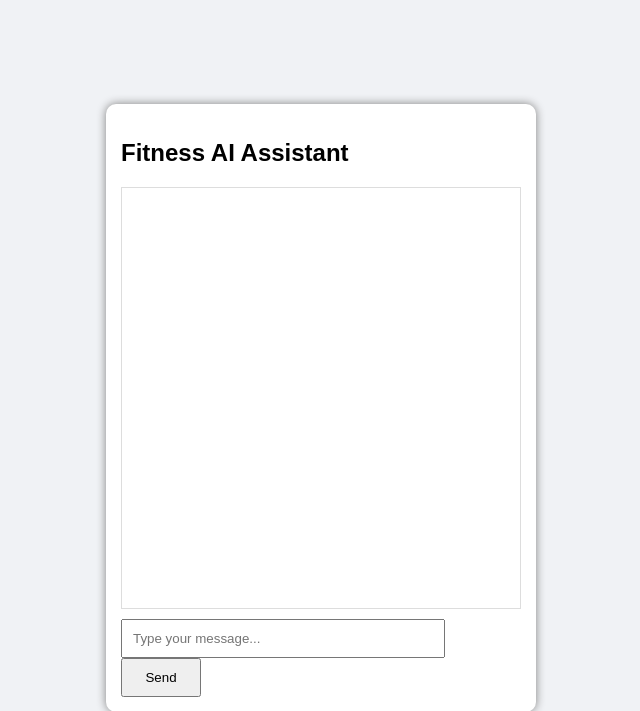
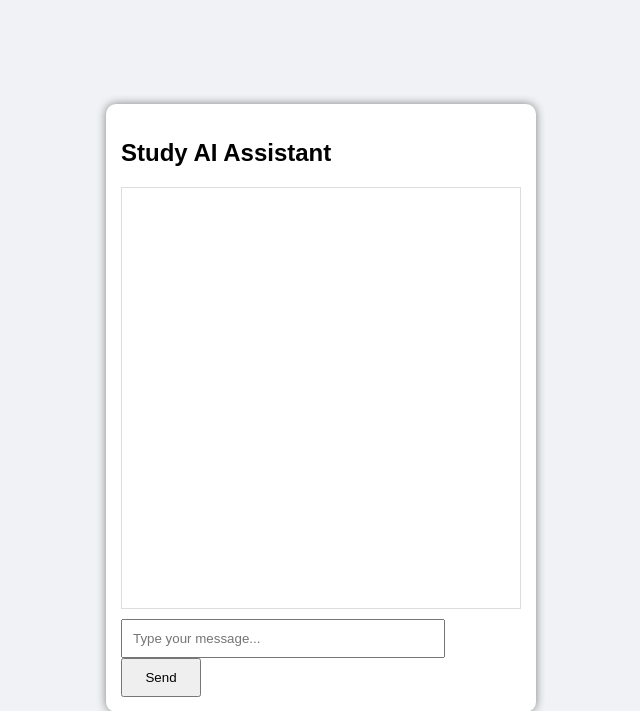
Before and after one commit to Himanshu09072005/Smart-Assistant, a FastAPI app: page / in a window 1280 px wide. Shown: the top 711 px of the page, without its empty margins (319-959 px from the left). Run offline with FastAPI, Linux system fonts and the light colour scheme.

```diff
--- a/templates/index.html
+++ b/templates/index.html
@@ -46,7 +46,7 @@
 
 <div id="container">
 
-<h2>Fitness AI Assistant</h2>
+<h2>Study AI Assistant</h2>
 
 <div id="chatbox"></div>
 
```
